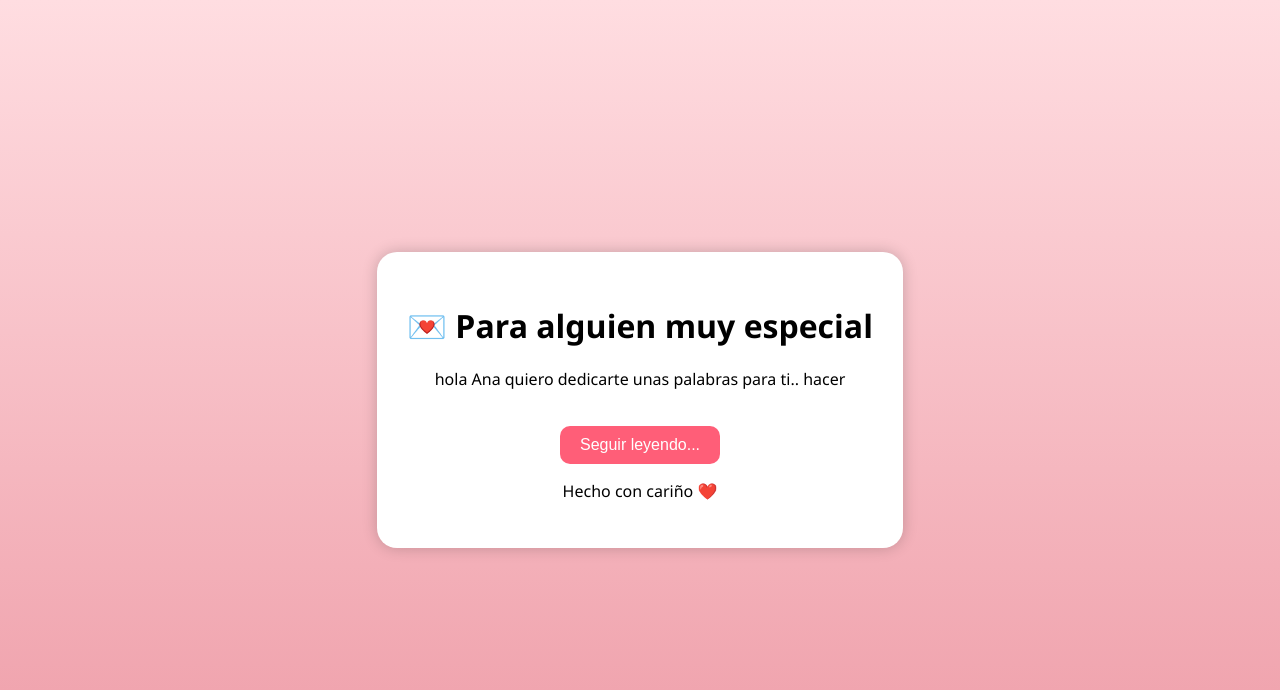
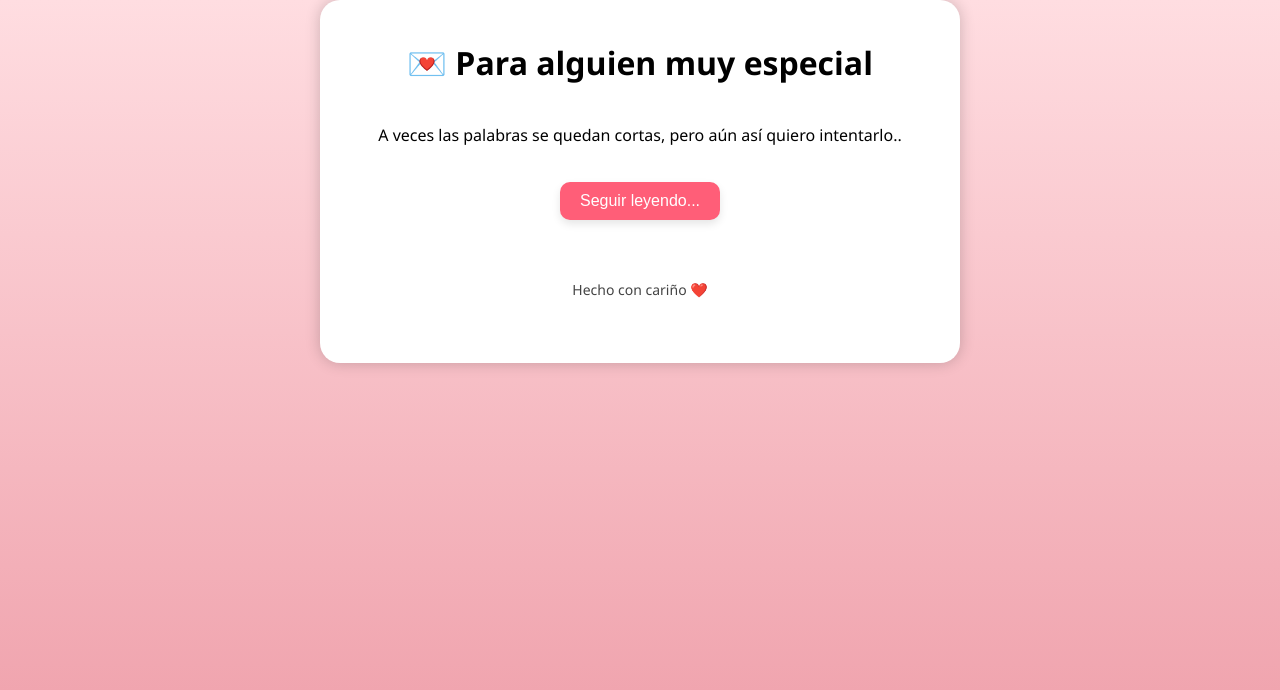
Before and after one commit to niltongomez1999/flores_amarillas, a plain HTML site: page index.html in a window 1280 px wide. Both pictures are taken after a click on the button "Leer carta". Drawn offline with Linux system fonts and the light colour scheme.

Commit message:
modificado

```diff
--- a/script.js
+++ b/script.js
@@ -44,3 +44,36 @@ function iniciarCorazones() {
     }, 5000);
   }, 300);
 }
+function mostrarPaso2() {
+  document.getElementById('paso1').classList.add('oculto');
+  document.getElementById('paso2').classList.remove('oculto');
+  escribirTexto();
+}
+
+function mostrarPaso3() {
+  document.getElementById('paso2').classList.add('oculto');
+  document.getElementById('paso3').classList.remove('oculto');
+}
+
+function mostrarPaso4() {
+  document.getElementById('paso3').classList.add('oculto');
+  document.getElementById('paso4').classList.remove('oculto');
+}
+
+function escribirTexto() {
+  const texto = "A veces las palabras se quedan cortas, pero aún así quiero intentarlo...";
+  let i = 0;
+  const velocidad = 40;
+  const destino = document.getElementById("typed-text");
+  destino.textContent = "";
+
+  const escribir = () => {
+    if (i < texto.length) {
+      destino.textContent += texto.charAt(i);
+      i++;
+      setTimeout(escribir, velocidad);
+    }
+  };
+
+  escribir();
+}
--- a/style.css
+++ b/style.css
@@ -2,13 +2,13 @@ body {
   margin: 0;
   background: linear-gradient(#ffdde1, #ee9ca7);
   font-family: 'Segoe UI', sans-serif;
-  display: flex;
-  justify-content: center;
-  align-items: center;
-  height: 100vh;
-  overflow: hidden;
+  display: block;
+  min-height: 100vh;
+  overflow-x: hidden;
+  overflow-y: auto;
   position: relative;
 }
+
 
 .container {
   background: white;
@@ -96,3 +96,78 @@ button:hover {
     opacity: 0;
   }
 }
+body {
+  margin: 0;
+  background: linear-gradient(#ffdde1, #ee9ca7);
+  font-family: 'Segoe UI', sans-serif;
+  min-height: 100vh;
+  overflow-x: hidden;
+  overflow-y: auto;
+  position: relative;
+  padding: 0;
+}
+
+.container {
+  max-width: 600px;
+  margin: 0 auto;
+  padding: 20px;
+}
+
+.carta-header,
+.carta-body,
+.carta-footer {
+  text-align: center;
+}
+
+section {
+  margin: 40px 0;
+}
+
+button {
+  padding: 10px 20px;
+  background-color: #ff5e78;
+  color: white;
+  border: none;
+  border-radius: 10px;
+  font-size: 16px;
+  cursor: pointer;
+  box-shadow: 0 4px 8px rgba(0,0,0,0.1);
+  transition: background-color 0.3s;
+}
+button:hover {
+  background-color: #ff3f5e;
+}
+
+.oculto {
+  display: none;
+}
+
+/* Video responsivo */
+.video-container {
+  margin-top: 20px;
+  width: 100%;
+  position: relative;
+  padding-bottom: 56.25%; /* 16:9 */
+  height: 0;
+  overflow: hidden;
+  border-radius: 15px;
+  box-shadow: 0 0 10px rgba(0,0,0,0.2);
+}
+.video-container video {
+  position: absolute;
+  top: 0;
+  left: 0;
+  width: 100%;
+  height: 100%;
+  border: none;
+  border-radius: 15px;
+  object-fit: cover;
+}
+
+/* Footer */
+.carta-footer {
+  margin-top: 60px;
+  padding-bottom: 30px;
+  font-size: 14px;
+  color: #444;
+}
```
